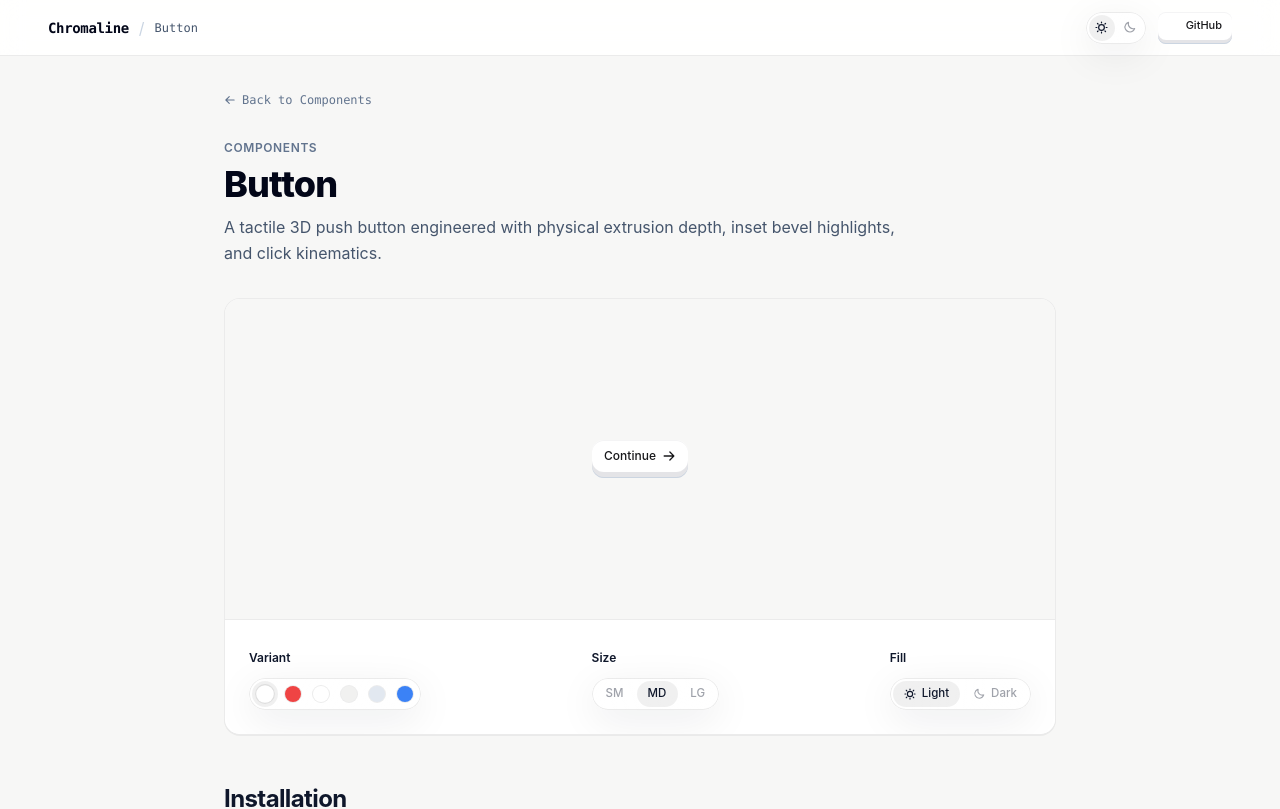
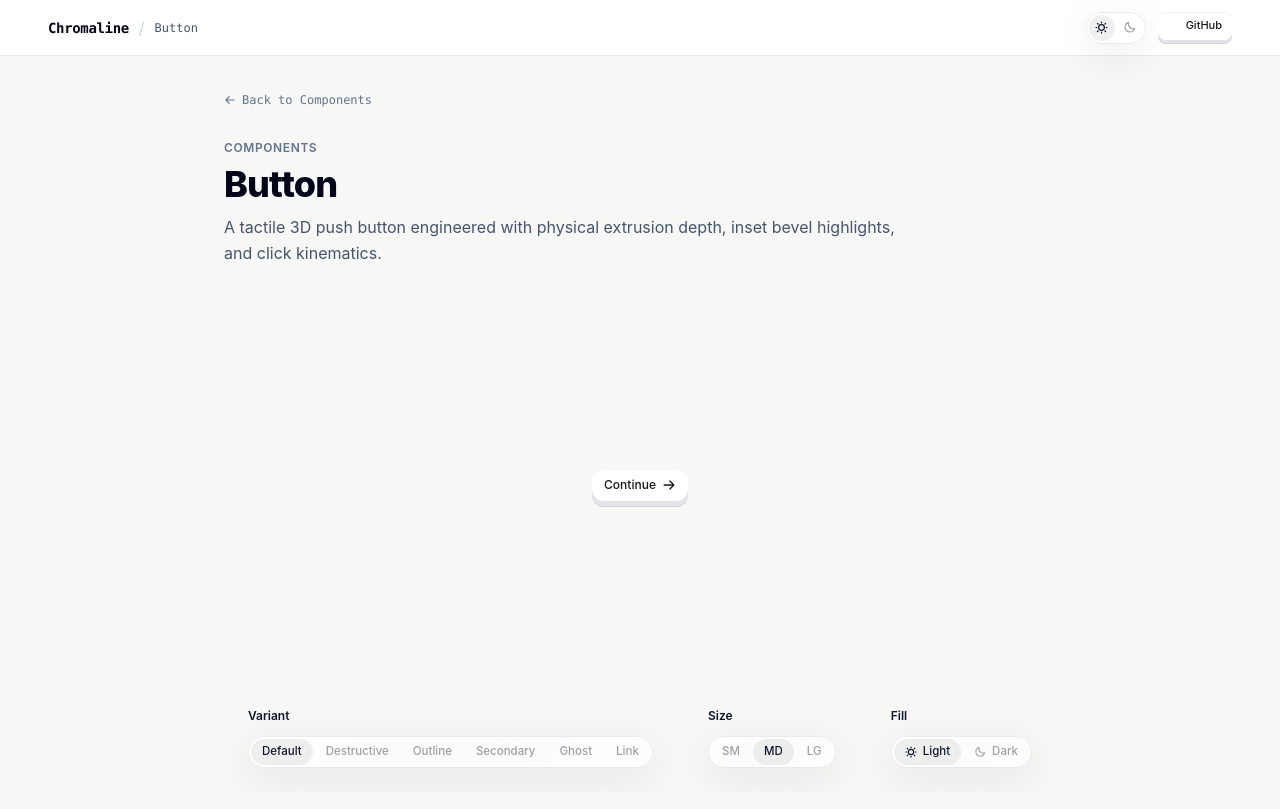
Before and after one commit to ThaminduDasanayake/chromaline, a Next.js app: page /components/button in a window 1280 px wide. Shown: the top 809 px of the page. Built offline with nearby package versions, Linux system fonts and the light colour scheme.

Commit message:
refactor: update button variants and add borderless styling options to ComponentPreview

```diff
--- a/app/components/button/page.tsx
+++ b/app/components/button/page.tsx
@@ -146,13 +146,13 @@ const PROPS_DATA: PropItem[] = [
   },
 ];
 
-const VARIANT_SWATCHES = [
-  { key: "default", label: "Default", color: "var(--chroma-btn-default-face)" },
-  { key: "destructive", label: "Destructive", color: "var(--chroma-btn-destructive-face)" },
-  { key: "outline", label: "Outline", color: "var(--chroma-btn-outline-face)" },
-  { key: "secondary", label: "Secondary", color: "var(--chroma-btn-secondary-face)" },
-  { key: "ghost", label: "Ghost", color: "var(--chroma-btn-ghost-face)" },
-  { key: "link", label: "Link", color: "var(--chroma-btn-link-face)" },
+const VARIANT_OPTIONS: { key: ButtonVariant; label: string }[] = [
+  { key: "default", label: "Default" },
+  { key: "destructive", label: "Destructive" },
+  { key: "outline", label: "Outline" },
+  { key: "secondary", label: "Secondary" },
+  { key: "ghost", label: "Ghost" },
+  { key: "link", label: "Link" },
 ];
 
 export default function ButtonDocumentationPage() {
@@ -167,7 +167,10 @@ export default function ButtonDocumentationPage() {
     >
       {/* 1. Preview */}
       <ComponentPreview
-        canvasClassName="min-h-[320px] p-8 bg-[var(--canvas-bg,#f7f7f6)] dark:bg-[var(--canvas-bg,#0a0a0a)] transition-colors duration-200"
+        noBorder
+        className="rounded-[28px] bg-[#f7f7f6] transition-colors duration-200 dark:bg-[#171717]"
+        canvasClassName="min-h-[380px] p-8 bg-[#f7f7f6] transition-colors duration-200 dark:bg-[#171717]"
+        controlsClassName="bg-[#f7f7f6] dark:bg-[#171717]"
         controls={
           <div className="flex flex-wrap items-center justify-between gap-6">
             <div>
@@ -175,11 +178,11 @@ export default function ButtonDocumentationPage() {
                 Variant
               </label>
               <div className="mt-2.5">
-                <SelectBar
+                <SelectBar<ButtonVariant>
                   size="xs"
-                  items={VARIANT_SWATCHES}
+                  items={VARIANT_OPTIONS}
                   value={variant}
-                  onChange={(v) => setVariant(v as ButtonVariant)}
+                  onChange={setVariant}
                 />
               </div>
             </div>
--- a/components/docs/component-preview.tsx
+++ b/components/docs/component-preview.tsx
@@ -10,6 +10,8 @@ export interface ComponentPreviewProps {
   className?: string;
   canvasClassName?: string;
   canvasStyle?: React.CSSProperties;
+  controlsClassName?: string;
+  noBorder?: boolean;
 }
 
 export function ComponentPreview({
@@ -19,13 +21,18 @@ export function ComponentPreview({
   className = "",
   canvasClassName = "min-h-[320px] p-8",
   canvasStyle,
+  controlsClassName = "",
+  noBorder = false,
 }: ComponentPreviewProps) {
   const hasCustomBg = canvasClassName.includes("bg-") || Boolean(canvasStyle?.backgroundColor);
 
   return (
     <section
       className={cn(
-        "overflow-hidden rounded-2xl border border-black/[0.08] bg-white shadow-2xs transition-colors duration-200 dark:border-white/10 dark:bg-[#181818]",
+        "overflow-hidden rounded-2xl transition-colors duration-200",
+        noBorder
+          ? "border-0 shadow-none"
+          : "border border-black/[0.08] bg-white shadow-2xs dark:border-white/10 dark:bg-[#181818]",
         className
       )}
     >
@@ -49,7 +56,15 @@ export function ComponentPreview({
 
       {/* Controls Footer */}
       {controls && (
-        <div className="border-t border-black/[0.06] bg-white p-5 transition-colors duration-200 sm:p-6 dark:border-white/10 dark:bg-[#181818]">
+        <div
+          className={cn(
+            "p-5 transition-colors duration-200 sm:p-6",
+            noBorder
+              ? "border-0"
+              : "border-t border-black/[0.06] bg-white dark:border-white/10 dark:bg-[#181818]",
+            controlsClassName
+          )}
+        >
           {controls}
         </div>
       )}
--- a/components/showcase/button-card-preview.tsx
+++ b/components/showcase/button-card-preview.tsx
@@ -6,13 +6,13 @@ import { SelectBar } from "@/components/ui/select-bar";
 import { useTheme } from "@/components/providers/theme-provider";
 import { ArrowRightIcon } from "@phosphor-icons/react";
 
-export const BUTTON_VARIANTS = [
-  { key: "default" as const, label: "Default", color: "var(--chroma-btn-default-face)" },
-  { key: "destructive" as const, label: "Destructive", color: "var(--chroma-btn-destructive-face)" },
-  { key: "outline" as const, label: "Outline", color: "var(--chroma-btn-outline-face)" },
-  { key: "secondary" as const, label: "Secondary", color: "var(--chroma-btn-secondary-face)" },
-  { key: "ghost" as const, label: "Ghost", color: "var(--chroma-btn-ghost-face)" },
-  { key: "link" as const, label: "Link", color: "var(--chroma-btn-link-face)" },
+export const BUTTON_VARIANTS: { key: ButtonVariant; label: string }[] = [
+  { key: "default", label: "Default" },
+  { key: "destructive", label: "Destructive" },
+  { key: "outline", label: "Outline" },
+  { key: "secondary", label: "Secondary" },
+  { key: "ghost", label: "Ghost" },
+  { key: "link", label: "Link" },
 ];
 
 export function ButtonCardPreview({
@@ -37,7 +37,6 @@ export function ButtonCardPreview({
       {showControls && (
         <div className="absolute inset-x-0 bottom-4 flex items-center justify-center gap-2">
           <SelectBar<ButtonVariant>
-            variant="swatches"
             size="xs"
             items={BUTTON_VARIANTS}
             value={buttonVariant}
```
